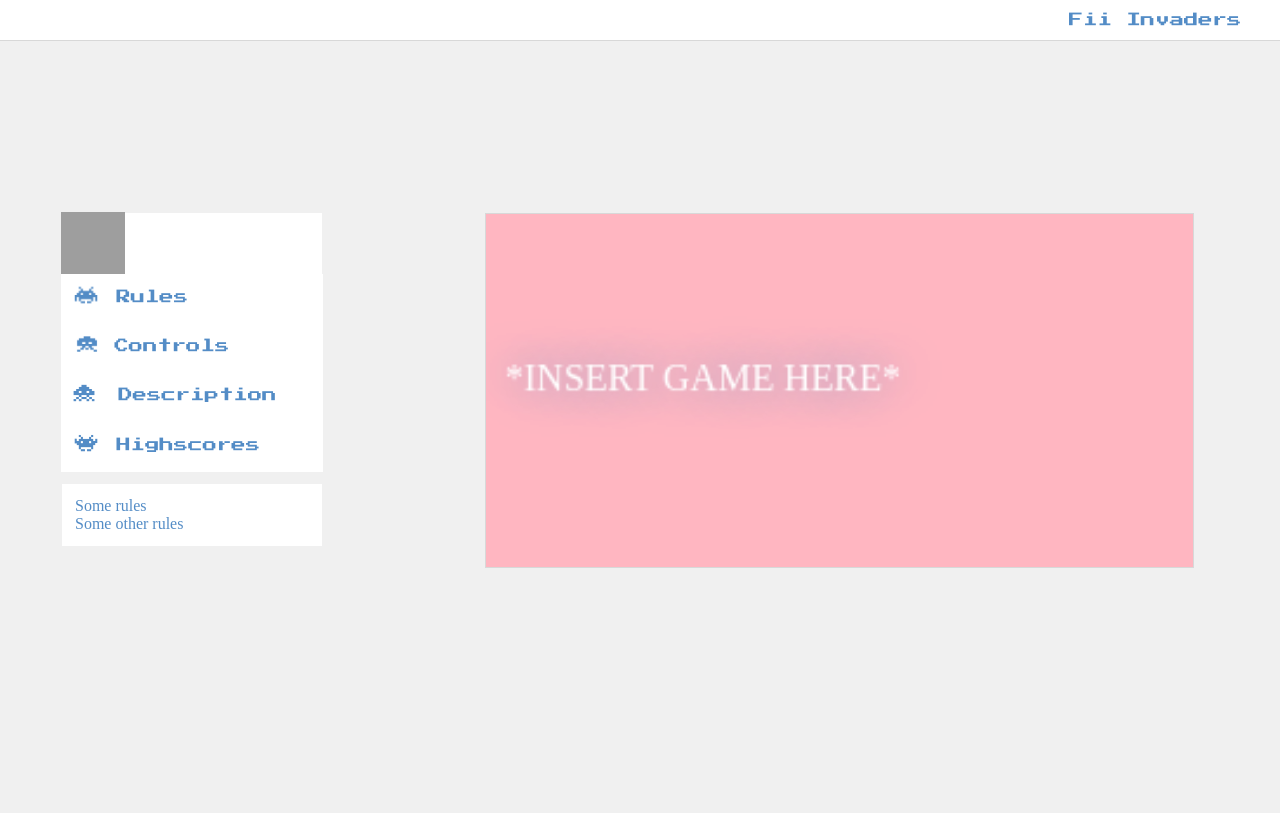
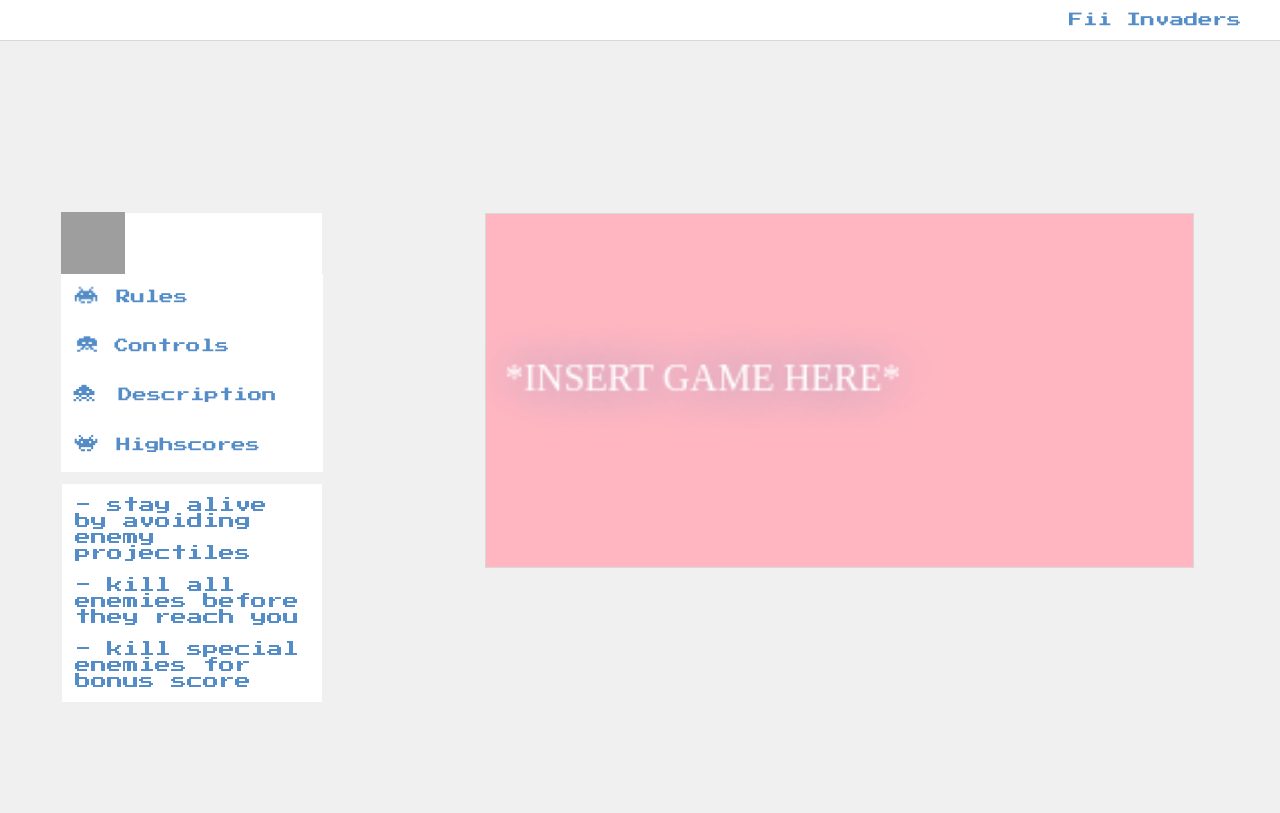
Before and after one commit to andreiarhip10/FII-Invaders, a PHP site: page /index_updated.html in a window 1280 px wide, after a click on "Rules". Run offline with PHP 8.4, Linux system fonts and the light colour scheme; grey boxes are pictures that could not be loaded.

Commit message:
added rules and controls

```diff
--- a/css/index-style_updated.css
+++ b/css/index-style_updated.css
@@ -119,7 +119,7 @@ html,body{
 }
 #controls {
 
-
+    font-family: 'Press Start 2P', cursive;
     -webkit-transition: opacity 0.5s;
     -moz-transition: opacity 0.5s;
     -o-transition: opacity 0.5s;
@@ -128,12 +128,13 @@ html,body{
  }
  #rules {
 
-
+        font-family: 'Press Start 2P', cursive;
         -webkit-transition: opacity 0.5s;
         -moz-transition: opacity 0.5s;
         -o-transition: opacity 0.5s;
         transition: opacity 0.5s;
         opacity:0;
+
      }
 
 .canvasContainer {
--- a/index_updated.html
+++ b/index_updated.html
@@ -36,14 +36,20 @@
                             <a class="sidebar-link" href="#popup1">
                             <li class="highscores hvr-bob">Highscores</li></a>
                             <div id="rules">
-                                    Some rules
-                                    <br>
-                                    Some other rules
+                                    - stay alive by avoiding enemy projectiles
+                                    <br><br>
+                                    - kill all enemies before they reach you
+                                    <br><br>
+                                    - kill special enemies for bonus score
                                 </div>
                             <div id="controls">
-                                    Key1
+                                    🢀 - move left
                                     <br>
-                                    Key2
+                                    🢂 - move right
+                                    <br>
+                                    SPACE - fire
+                                    <br>
+                                    P - pause game
                             </div>
                             <div id="popup1" class="overlay col1">
                             <div class="popup">
```
